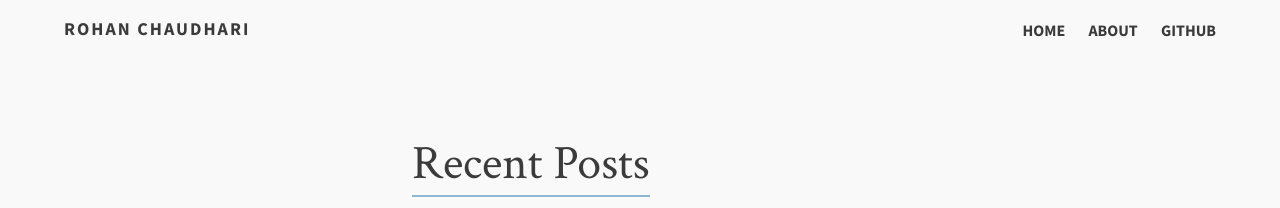
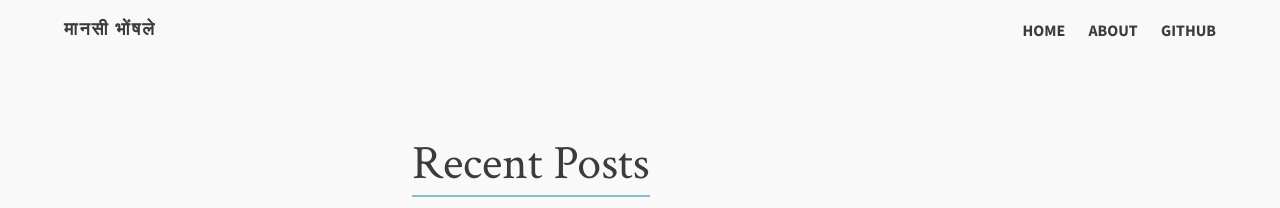
Before and after one commit to Mansi-Life-Beliefs/mansi-life-beliefs.github.io, a Jekyll site: the page built from index.md, in a window 1280 px wide. Shown: the top 208 px of the page. Built offline with Jekyll 4.4.1, drawn with Linux system fonts in a browser that asks for light colours.

Commit message:
name changed

```diff
--- a/_config.yml
+++ b/_config.yml
@@ -1,4 +1,4 @@
-title:            Rohan Chaudhari
+title:            मानसी भोंषले
 tagline:          Personal Website.
 description:      Computer Vision and Natural Language Processing
 canonical: http://jekyll.gtat.me
```
